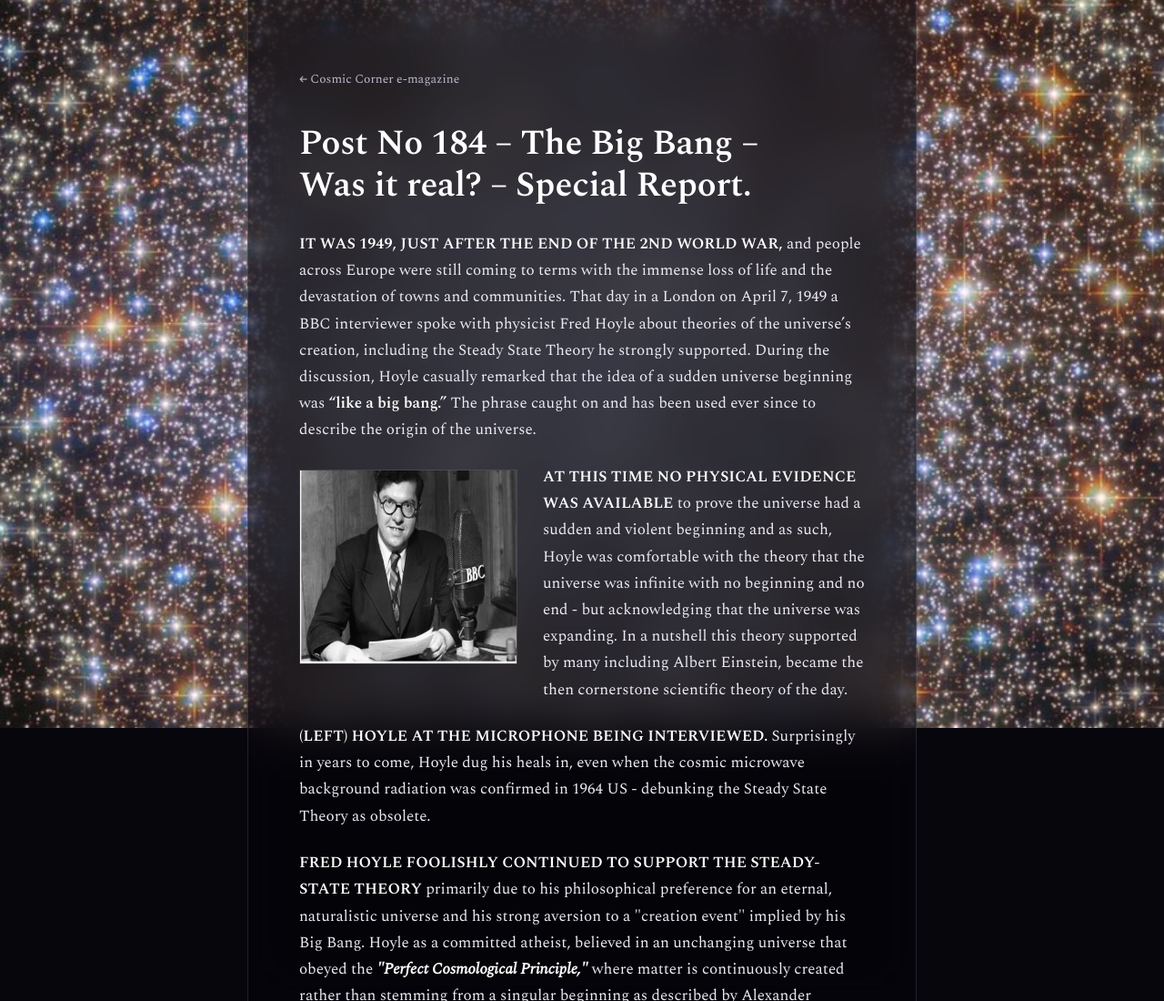
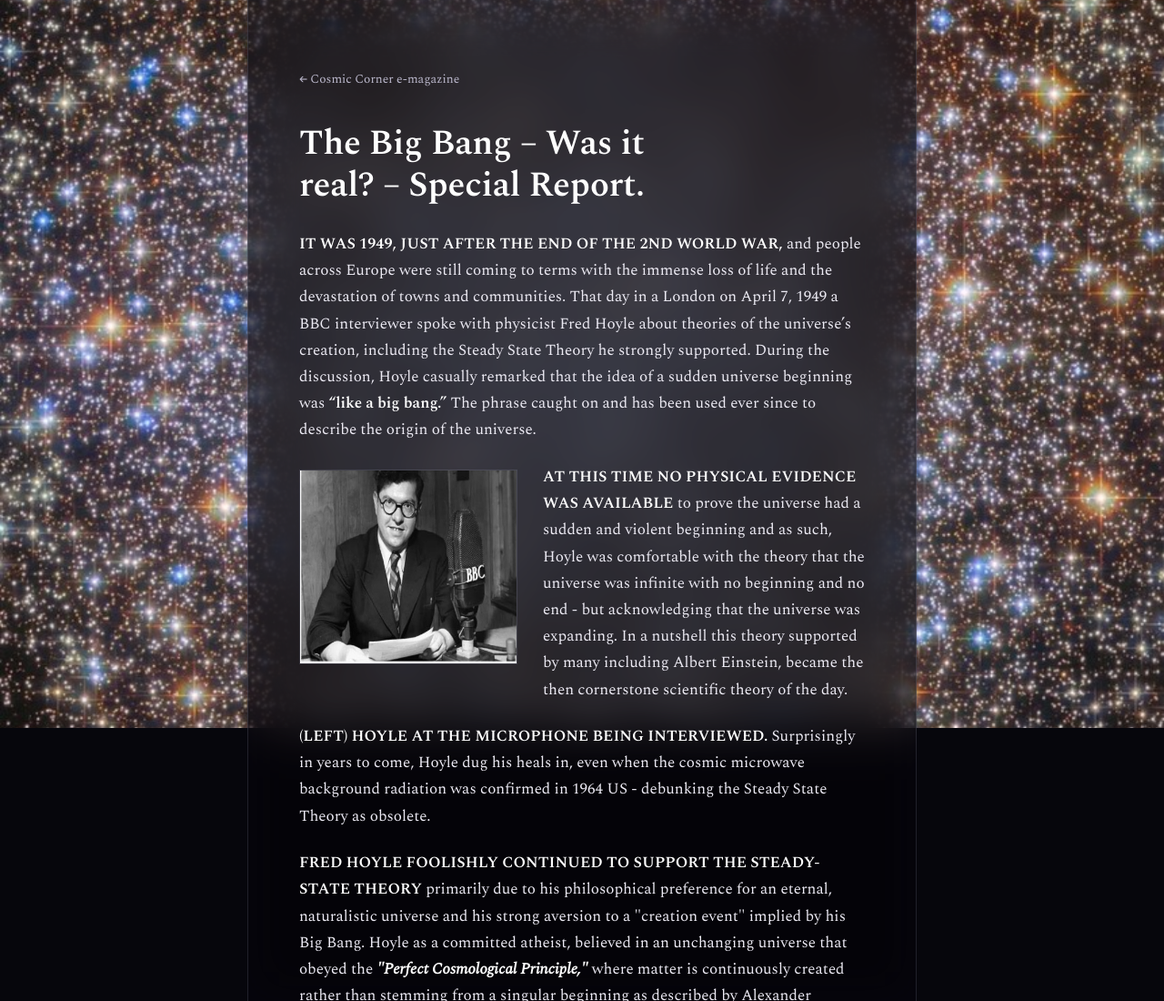
Before and after one commit to mokagio/cosmic-corner, a plain HTML site: page issues/the-big-bang-was-it-real.html in a window 1280 px wide. Shown: the top 1100 px of the page at 91% size. Drawn offline with nearby package versions, Linux system fonts and the light colour scheme.

Commit message:
Strip the post number from the Big Bang issue
Only one of the two issues carries a number in its source PDF, so numbering
half the index read as an omission on the other half.
Temporary at Gio's request — the number is still in the source if it comes
back.

---

Generated with the help of Claude Code, https://claude.ai/code

Co-Authored-By: Claude Code Opus 5 <noreply@anthropic.com>

```diff
--- a/issues/the-big-bang-was-it-real.html
+++ b/issues/the-big-bang-was-it-real.html
@@ -4,7 +4,7 @@
 <meta charset="utf-8">
 <meta name="viewport" content="width=device-width, initial-scale=1">
 <title>The Big Bang &ndash; Was it real?</title>
-<meta name="description" content="Post No 184 of the Cosmic Corner e-magazine. Special Report.">
+<meta name="description" content="A Special Report from the Cosmic Corner e-magazine.">
 <link rel="preconnect" href="https://fonts.googleapis.com">
 <link rel="preconnect" href="https://fonts.gstatic.com" crossorigin>
 <link rel="stylesheet" href="https://fonts.googleapis.com/css2?family=Spectral:ital,wght@0,300;0,400;0,600;1,300;1,400&display=swap">
@@ -18,7 +18,7 @@
   <a class="back" href="../">&larr; Cosmic Corner e-magazine</a>
 
   <article>
-    <h1>Post No 184 &ndash; The Big Bang &ndash; Was it real? &ndash; Special Report.</h1>
+    <h1>The Big Bang &ndash; Was it real? &ndash; Special Report.</h1>
 
     <p><strong>IT WAS 1949, JUST AFTER THE END OF THE 2ND WORLD WAR,</strong> and people across Europe were still coming to terms with the immense loss of life and the devastation of towns and communities. That day in a London on April 7, 1949 a BBC interviewer spoke with physicist Fred Hoyle about theories of the universe&rsquo;s creation, including the Steady State Theory he strongly supported. During the discussion, Hoyle casually remarked that the idea of a sudden universe beginning was <strong>&ldquo;like a big bang.&rdquo;</strong> The phrase caught on and has been used ever since to describe the origin of the universe.</p>
 
```
Also changed, not shown: index.html (+1 -1 lines).
